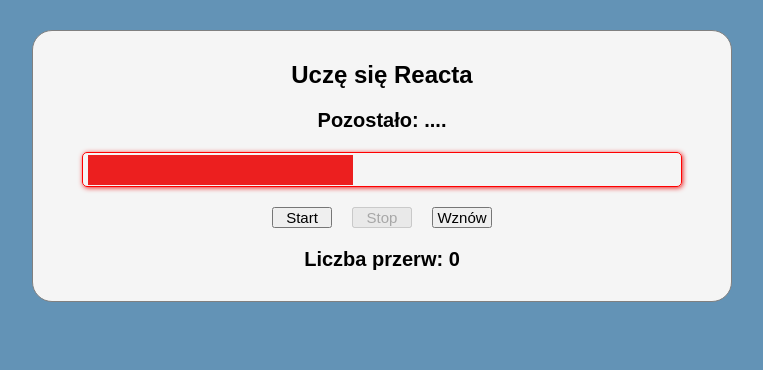
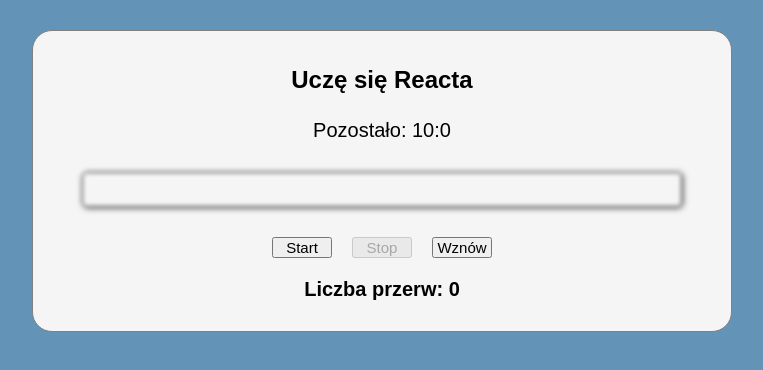
Before and after one commit to aniaj13/pomodoro_timer, a React (Create React App) app: page / in a window 1280 px wide. Shown: the top 370 px of the page, without its empty margins (258-1021 px from the left). Built offline with nearby package versions, Linux system fonts and the light colour scheme.

Commit message:
building with function components - counting time

```diff
--- a/src/App.css
+++ b/src/App.css
@@ -68,7 +68,7 @@
 }
 
 h2 {
-    margin: 10px;
+    margin: 15px;
 }
 
 h3 {
@@ -85,15 +85,20 @@
     box-shadow: 1px 1px 5px #ec1f1f;
     border-radius: 5px;
     padding: 5px;
-    margin: 10px;
+    margin: 20px;
 }
 
 .progress {
-    width: 45%;
-    height: 30px;
+    width: 100%;
+    height: 25px;
     background-color: #ec1f1f;
 }
 
 .inactive {
     filter: blur(2px) grayscale(1);
 }
+
+.Clock {
+    font-size: 20px;
+    margin: 10px;
+}
--- a/src/App.js
+++ b/src/App.js
@@ -1,63 +1,77 @@
 import './App.css';
-import {Component} from "react";
+import {useEffect, useState} from "react";
 
-class TaskDisplayBox extends Component {
-    constructor(props) {
-        super(props);
-        this.state = {
-            isRunning: false,
-            isPaused: false,
-            pauseCount: 0,
-        }
-    }
+function Clock({minutes, seconds}) {
 
-    handleStart = () => {
-        this.setState({
-            isRunning: true,
-            isPaused: false,
-        })
-    }
-
-    togglePause = () => {
-        this.setState(
-            function (prevState) {
-                const isPaused = this.state.isPaused
-                return {
-                    isPaused: !isPaused,
-                    pauseCount: isPaused ? prevState.pauseCount : prevState.pauseCount + 1,
-                    isRunning: isPaused
-                }
-            }
+    return (
+        <div className='Clock'>
+            Pozostało: {minutes}:{seconds}
+        </div>
     )
 }
 
+function TaskDisplayBox() {
 
-    handleStop = () => {
-        this.setState({
-            isRunning: false,
-            isPaused: false,
-            pauseCount: 0,
-        })
+    const [isRunning, setIsRunning] = useState(false)
+    const [isPaused, setIsPaused] = useState(false)
+    const [pauseCount, setPauseCount] = useState(0)
+    const [elapsedTimeInSeconds, setElapsedTimeInSeconds] = useState(0)
+
+    const totalTimeInSeconds = 600
+    const timeLeftInSeconds = totalTimeInSeconds - elapsedTimeInSeconds
+    const minutesLeft = Math.floor(timeLeftInSeconds / 60)
+    const secondsLeft = Math.floor(timeLeftInSeconds % 60)
+    const [progressPercent, setProgressPercent] = useState(0)
+
+    useEffect(() => {
+        if (isRunning) {
+            const timeInterval = setInterval(() => {
+                setElapsedTimeInSeconds(elapsedTimeInSeconds + 0.1)
+                setProgressPercent((elapsedTimeInSeconds / totalTimeInSeconds) * 100)
+            }, 100);
+            return () => {
+                clearInterval(timeInterval)
+            }
+        }
+    }, [isRunning, elapsedTimeInSeconds, totalTimeInSeconds,])
+
+
+    function handleStart() {
+        setIsRunning(true)
+        setIsPaused(false)
     }
 
-    render() {
+
+    function handleStop() {
+        setIsRunning(false)
+        setPauseCount(0)
+        setElapsedTimeInSeconds(0)
+    }
+
+    function togglePause() {
+        if (!isPaused) {
+            setPauseCount(pauseCount + 1)
+        }
+        setIsPaused(!isPaused)
+        setIsRunning(!isRunning)
+    }
+
     return (
         <div className='TaskDisplayBox'>
             <h2 className='task_name'>Uczę się Reacta</h2>
-                <h3 className='time_left'>Pozostało: ....</h3>
-                <div className={`ProgressBar ${this.state.isPaused ? 'inactive' : ''}`}>
-                    <div className='progress'></div>
+            <Clock minutes={minutesLeft} seconds={secondsLeft}/>
+            <div className={`ProgressBar ${isRunning ? '' : 'inactive'}`}>
+                <div className='progress' style={{width: `${progressPercent}%`}}></div>
             </div>
             <div className='control_buttons'>
-                    <button disabled={this.state.isRunning} onClick={this.handleStart}>Start</button>
-                    <button disabled={!this.state.isRunning && !this.state.isPaused} onClick={this.handleStop}>Stop
+                <button disabled={isRunning} onClick={handleStart}>Start</button>
+                <button disabled={!isRunning && !isPaused} onClick={handleStop}>Stop
                 </button>
-                    <button onClick={this.togglePause}> {this.state.isRunning ? 'Pauzuj' : 'Wznów'}</button>
+                <button onClick={togglePause}> {isRunning ? 'Pauzuj' : 'Wznów'}</button>
             </div>
-                <h3 className='breaks_counter'>Liczba przerw: {this.state.pauseCount}</h3>
+            <h3 className='breaks_counter'>Liczba przerw: {pauseCount}</h3>
         </div>
     )
-    }
 }
 
 function App() {
```
Lines whose indentation alone changed are shown as unchanged.
